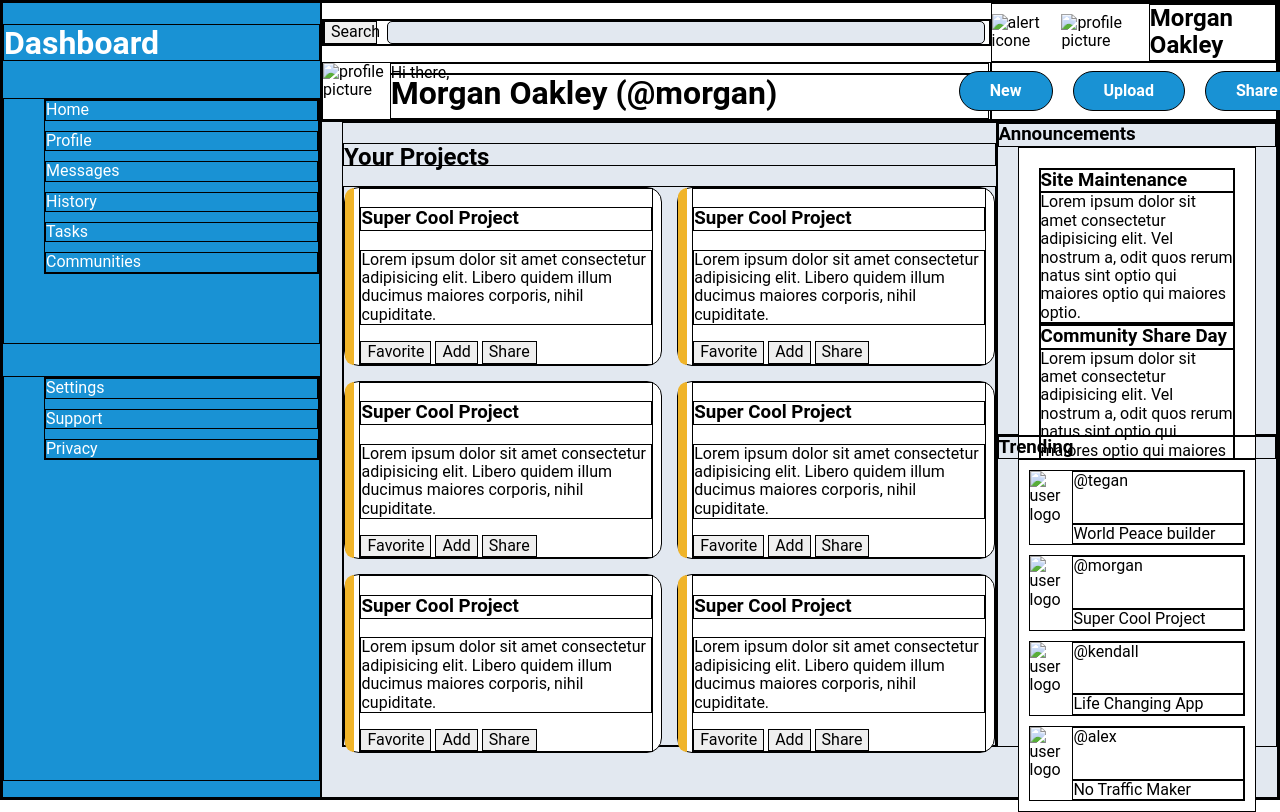
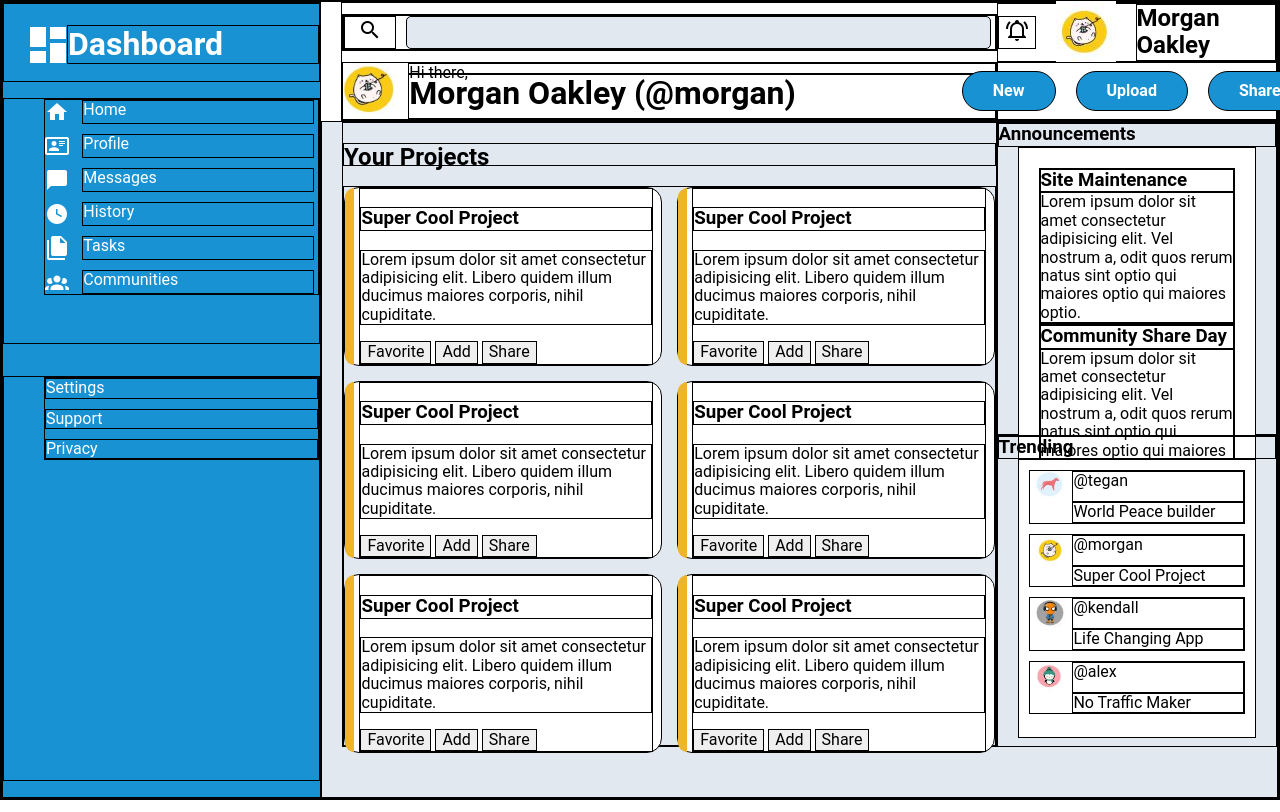
Before and after one commit to amineennaciri/odin-project-admin-dashboard, a plain HTML site: page index.html in a window 1280 px wide. Shown: the top 812 px of the page. Drawn offline with Linux system fonts and the light colour scheme.

Commit message:
the right side bar inside main content was fixes. added images inside buttons for the header added pictures of users added icons for the dashboard

```diff
--- a/css/styles.css
+++ b/css/styles.css
@@ -40,9 +40,19 @@ body {
     color: white;
 }
 
-.dashboard h1 {
+.dashboard .title {
     grid-column: 1/3;
     grid-row: 1/2;
+    display: grid;
+    grid-template-columns: 20% 80%;
+}
+.title img {
+    grid-column: 1/2;
+    align-self: center;
+    margin-left: 20px;
+}
+.title h1 {
+    grid-column: 2/3;
 }
 .first-list {
     grid-column: 1/3;
@@ -52,12 +62,22 @@ body {
     grid-column: 1/3;
     grid-row: 3/4;
 }
-
+.first-list li {
+    display: grid;
+    grid-template-columns: 10% 85%;
+    gap: 10px;
+}
+.first-list li img {
+    grid-column: 1/2;
+}
+.first-list li a {
+    grid-column: 2/3;
+}/*
 .first-list li {
     display: flex;
     flex-direction: column;
     gap: 10px;
-}
+} */
 
 .second-list li {
     display: flex;
@@ -65,12 +85,17 @@ body {
     gap: 10px;
 }
 
+/* .first-list ul li img {
+    width: 100px;
+    height: 100px;
+} */
 /* header */
 
 .header {
     display: grid;
     grid-template-columns: 70% 30%;
     grid-template-rows: 50% 50%;
+    margin-left: 20px;
 }
  .first-left {
     align-self: center;
@@ -89,6 +114,7 @@ body {
 .first-left form button {
     grid-column: 1/2;
     justify-self: stretch;
+    background-color: white;
 }
 
 .first-left form input {
@@ -103,6 +129,11 @@ body {
     display: flex;
     justify-content: center;
     align-items: center;
+    gap: 20px;
+}
+
+.first-right button img, .first-right button {
+    background-color: white;
 }
 
 .second-left {
@@ -114,6 +145,9 @@ body {
 .second-left img {
     grid-row: 1/3;
     grid-column: 1/2;
+    overflow: hidden;
+    max-height: 100%;
+    max-width: 100%;
 }
 .second-left span {
     grid-row: 1/2;
@@ -235,9 +269,11 @@ body {
     margin: 0 20px;
     background-color: white;
     padding: 10px;
+    padding-bottom: 0;
     display: grid;
-    grid-template-rows: repeat(4, 1fr);
+    grid-template-rows: repeat(4, 20%);
     gap: 10px;
+    height: 90%;
 }
 
 .trending-box > div {
@@ -247,6 +283,10 @@ body {
 
 .trending-box div img {
     grid-column: 1/2;
+    overflow: hidden;
+    max-height: 100%;
+    max-width: 100%;
+    justify-self: center;
 }
 
 .trending-box div span {
--- a/index.html
+++ b/index.html
@@ -6,18 +6,29 @@
     <meta name="viewport" content="width=device-width, initial-scale=1.0">
     <link rel="stylesheet" href="css/normalize.css">
     <link rel="stylesheet" href="css/styles.css">
+    <!-- Add icon library -->
+    <link rel="stylesheet" href="https://cdnjs.cloudflare.com/ajax/libs/font-awesome/4.7.0/css/font-awesome.min.css">
     <title>Project: Admin Dashboard</title>
 </head>
 <body>
     <div class="dashboard">
-        <h1>Dashboard</h1>
+        <div class="title">
+            <img src="icons/view-dashboard.png" alt="dashboard icon">
+            <h1>Dashboard</h1>
+        </div>
         <ul class="first-list">
             <li>
+                <img src="icons/home.png" alt="icon">
                 <a href="#">Home</a>
+                <img src="icons/card-account-details-outline.png" alt="icon">
                 <a href="#">Profile</a>
+                <img src="icons/message.png" alt="icon">
                 <a href="#">Messages</a>
+                <img src="icons/clock-time-four.png" alt="icon">
                 <a href="#">History</a>
+                <img src="icons/file-multiple.png" alt="icon">
                 <a href="#">Tasks</a>
+                <img src="icons/account-group.png" alt="icon">
                 <a href="#">Communities</a>
             </li>
         </ul>
@@ -32,17 +43,17 @@
     <div class="header">
         <div class="first-left">
             <form action="">
-                <button>Search</button>
+                <button class="icon"><img src="icons/magnify.png" alt="search icone"></button>
                 <input type="text">
             </form>
         </div>
         <div class="first-right">
-            <img src="#" alt="alert icone">
-            <img src="#" alt="profile picture">
+            <button class="icon"><img src="icons/bell-ring-outline.png" alt="alert icone"></button>
+            <img src="icons/morgan-small.JPG" alt="profile picture">
             <h2>Morgan Oakley</h2>
         </div>
         <div class="second-left">
-            <img src="#" alt="profile picture">
+            <img src="icons/morgan-big.JPG" alt="profile picture">
             <span>Hi there,</span>
             <h1>Morgan Oakley (@morgan)</h1>
         </div>
@@ -139,22 +150,22 @@
             <h3>Trending</h3>
             <div class="trending-box">
                 <div class="first-box">
-                    <img src="#" alt="user logo">
+                    <img src="icons/tegan.JPG" alt="user logo">
                     <span>@tegan</span>
                     <span>World Peace builder</span>
                 </div>
                 <div class="second-box">
-                    <img src="#" alt="user logo">
+                    <img src="icons/morgan-small.JPG" alt="user logo">
                     <span>@morgan</span>
                     <span>Super Cool Project</span>
                 </div>
                 <div class="third-box">
-                    <img src="#" alt="user logo">
+                    <img src="icons/kendall.JPG" alt="user logo">
                     <span>@kendall</span>
                     <span>Life Changing App</span>
                 </div>
                 <div class="fourth-box">
-                    <img src="#" alt="user logo">
+                    <img src="icons/alex.JPG" alt="user logo">
                     <span>@alex</span>
                     <span>No Traffic Maker</span>
                 </div>
```
Also changed, not shown: icons/account-group.png (added), icons/alex.JPG (added), icons/bell-ring-outline.png (added), icons/card-account-details-outline.png (added), icons/clock-time-four.png (added), icons/dashboard.JPG (added), icons/file-multiple.png (added), icons/home.png (added), icons/kendall.JPG (added), icons/magnify.png (added), icons/message.png (added), icons/morgan-big.JPG (added), icons/morgan-small.JPG (added), icons/tegan.JPG (added), 1 more files.
